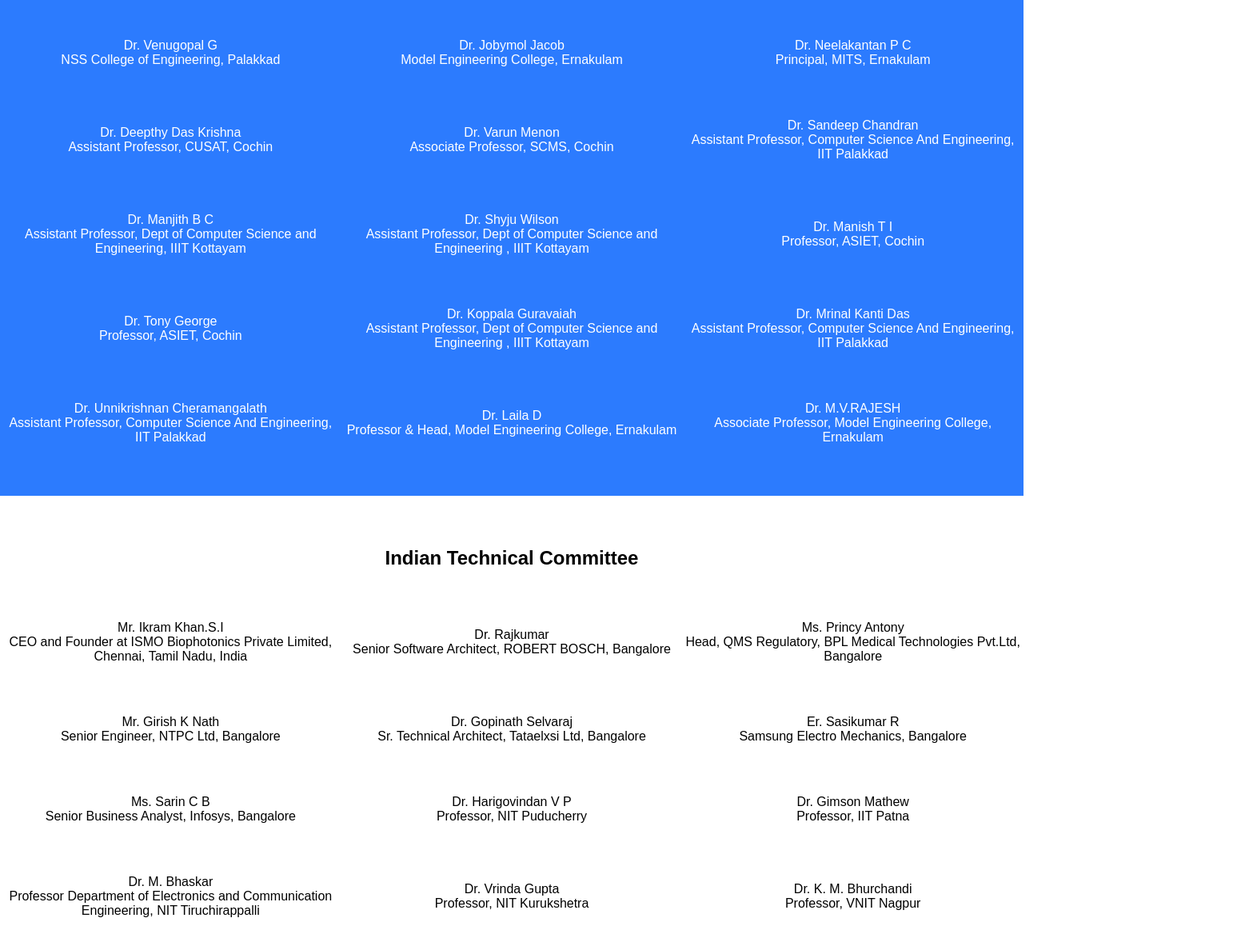
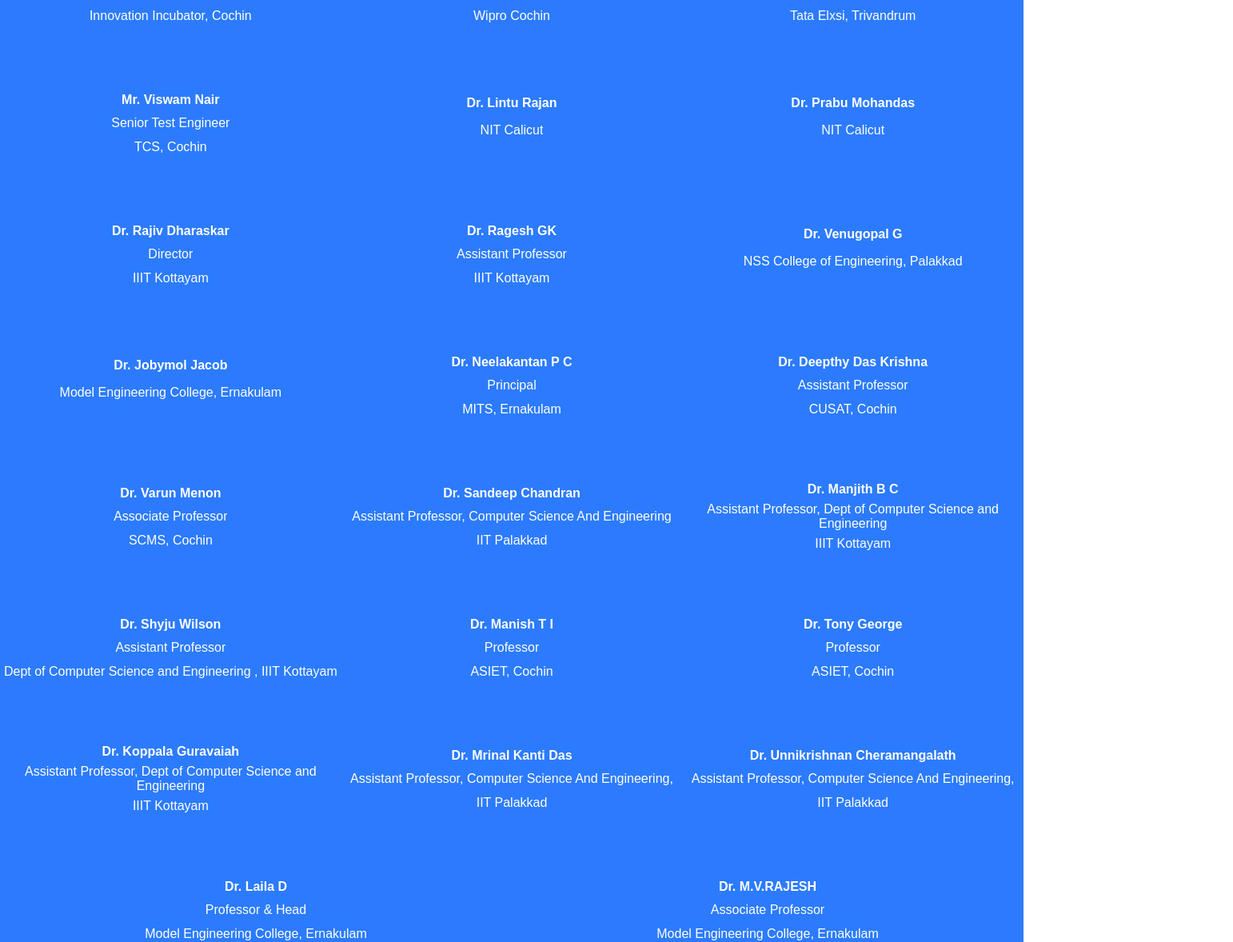
Before and after one commit to Abhijith-Jaideep/adishankara-conference, a React (Create React App) app: page / in a window 1280 px wide. Shown: the part 3600-4778 px from the top of the page at 80% size, 1542 px wide, since content can reach past the window. Built offline with nearby package versions, Linux system fonts and the light colour scheme.

Commit message:
restructured json for committee data

```diff
--- a/src/assets/Abroad Committee.json
+++ b/src/assets/Abroad Committee.json
@@ -1,62 +1,77 @@
 [
   {
     "name": "Mr. Suresh Nadapuran",
-      "designation": "System Integration & Test Engineer, Verian Medical Systems Particle Therapy GmbH & Co. KG, Germany"
+    "designation": "System Integration & Test Engineer",
+    "location": "Verian Medical Systems Particle Therapy GmbH & Co. KG, Germany"
   },
   {
     "name": "Dr. Larry Murray",
-      "designation": "Principal Image Processing Engineer, iQNECT, Singapore"
+    "designation": "Principal Image Processing Engineer",
+    "location": "iQNECT, Singapore"
   },
   {
     "name": "Dr. Rahul Sharma",
-      "designation": "AOCS Engineer, Axelspace Corporation, Tokyo, Japan"
+    "designation": "AOCS Engineer",
+    "location": "Axelspace Corporation, Tokyo, Japan"
   },
   {
     "name": "Dr. Shahid Mumtaz",
-      "designation": "Telecommunication Engineer, Huawei, Sweden"
+    "designation": "Telecommunication Engineer",
+    "location": "Huawei, Sweden"
   },
   {
     "name": "Dr. Susan Kathy Land",
-      "designation": "Programme Manager, US Federal Govt. Agency, United States"
+    "designation": "Programme Manager",
+    "location": "US Federal Govt. Agency, United States"
   },
   {
     "name": "Dr. Olivier Markowitch",
-      "designation": "Professor, Universitélibre de Bruxelles, Brussels, Belgium"
+    "designation": "Professor",
+    "location": "Universitélibre de Bruxelles, Brussels, Belgium"
   },
   {
     "name": "Dr. Pramod Govindan",
-      "designation": "Professor, University of North Florida"
+    "designation": "Professor",
+    "location": "University of North Florida"
   },
   {
     "name": "Dr. Rajeev Anand Sahu",
-      "designation": "Postdoctoral Researcher, University of Luxembourg"
+    "designation": "Postdoctoral Researcher",
+    "location": "University of Luxembourg"
   },
   {
     "name": "Dr Jose Prakash A V",
-      "designation": "Post Doc Research Fellow, University College Dublin, Ireland"
+    "designation": "Post Doc Research Fellow",
+    "location": "University College Dublin, Ireland"
   },
   {
     "name": "Dr. Robert Bestak",
-      "designation": "Professor, Czech Technical University in Prague, Czech Republic"
+    "designation": "Professor",
+    "location": "Czech Technical University in Prague, Czech Republic"
   },
   {
     "name": "Dr. Abraham Varghese",
-      "designation": "Professor, Higher College of Technology, Muscat"
+    "designation": "Professor",
+    "location": "Higher College of Technology, Muscat"
   },
   {
     "name": "Dr. Nehru Kandasamy",
-      "designation": "Department of Electrical and Computer Engineering, National University of Singapore"
+    "designation": "Department of Electrical and Computer Engineering",
+    "location": "National University of Singapore"
   },
   {
     "name": "Dr. Anoop T R",
-      "designation": "Postdoctoral Researcher, Waterloo University, Canada"
+    "designation": "Postdoctoral Researcher",
+    "location": "Waterloo University, Canada"
   },
   {
     "name": "Dr. Sunish",
-      "designation": "Postdoctoral Researcher, Waterloo University, Canada"
+    "designation": "Postdoctoral Researcher",
+    "location": "Waterloo University, Canada"
   },
   {
     "name": "Dr. Pao-Ann Hsiung",
-      "designation": "Director General, Smart Technology Office, Professor of Computer Science and Information Technology, CCU, IEEE fellow, Taiwan"
+    "designation": "Director General, Smart Technology Office, Professor of Computer Science and Information Technology",
+    "location": "CCU, IEEE fellow, Taiwan"
   }
 ]
--- a/src/assets/India Technical Committee.json
+++ b/src/assets/India Technical Committee.json
@@ -1,98 +1,122 @@
 [
   {
     "name": "Mr. Ikram Khan.S.I",
-      "designation": "CEO and Founder at ISMO Biophotonics Private Limited, Chennai, Tamil Nadu, India"
+    "designation": "CEO and Founder at ISMO Biophotonics Private Limited",
+    "location": "Chennai, Tamil Nadu, India"
   },
   {
     "name": "Dr. Rajkumar",
-      "designation": "Senior Software Architect, ROBERT BOSCH, Bangalore"
+    "designation": "Senior Software Architect",
+    "location": "ROBERT BOSCH, Bangalore"
   },
   {
     "name": "Ms. Princy Antony",
-      "designation": "Head, QMS Regulatory, BPL Medical Technologies Pvt.Ltd, Bangalore"
+    "designation": "Head, QMS Regulatory",
+    "location": "BPL Medical Technologies Pvt.Ltd, Bangalore"
   },
   {
     "name": "Mr. Girish K Nath",
-      "designation": "Senior Engineer, NTPC Ltd, Bangalore"
+    "designation": "Senior Engineer",
+    "location": "NTPC Ltd, Bangalore"
   },
   {
     "name": "Dr. Gopinath Selvaraj",
-      "designation": "Sr. Technical Architect, Tataelxsi Ltd, Bangalore"
+    "designation": "Sr. Technical Architect",
+    "location": "Tataelxsi Ltd, Bangalore"
   },
   {
     "name": "Er. Sasikumar R",
-      "designation": "Samsung Electro Mechanics, Bangalore"
+    "designation": "Samsung Electro Mechanics",
+    "location": "Bangalore"
   },
   {
     "name": "Ms. Sarin C B",
-      "designation": "Senior Business Analyst, Infosys, Bangalore"
+    "designation": "Senior Business Analyst",
+    "location": "Infosys, Bangalore"
   },
   {
     "name": "Dr. Harigovindan V P",
-      "designation": "Professor, NIT Puducherry"
+    "designation": "Professor",
+    "location": "NIT Puducherry"
   },
   {
     "name": "Dr. Gimson Mathew",
-      "designation": "Professor, IIT Patna"
+    "designation": "Professor",
+    "location": "IIT Patna"
   },
   {
     "name": "Dr. M. Bhaskar",
-      "designation": "Professor Department of Electronics and Communication Engineering, NIT Tiruchirappalli"
+    "designation": "Professor Department of Electronics and Communication Engineering",
+    "location": "NIT Tiruchirappalli"
   },
   {
     "name": "Dr. Vrinda Gupta",
-      "designation": "Professor, NIT Kurukshetra"
+    "designation": "Professor",
+    "location": "NIT Kurukshetra"
   },
   {
     "name": "Dr. K. M. Bhurchandi",
-      "designation": "Professor, VNIT Nagpur"
+    "designation": "Professor",
+    "location": "VNIT Nagpur"
   },
   {
     "name": "Dr. M. Sridevi",
-      "designation": "Assistant Professor, Dept of Computer Science and Engineering, National Institute of Technology, Tiruchirapalli"
+    "designation": "Assistant Professor, Dept of Computer Science and Engineering",
+    "location": "National Institute of Technology, Tiruchirapalli"
   },
   {
     "name": "Dr. R. Mohan",
-      "designation": "Assistant Professor, Dept of Computer Science and Engineering, National Institute of Technology, Tiruchirapalli"
+    "designation": "Assistant Professor, Dept of Computer Science and Engineering",
+    "location": "National Institute of Technology, Tiruchirapalli"
   },
   {
     "name": "Dr. Masilamani",
-      "designation": "Associate Professor, CSE, IIIT DM, Kancheepuram"
+    "designation": "Associate Professor, CSE, IIIT DM, Kancheepuram",
+    "location": null
   },
   {
     "name": "K Sri Rama Murty",
-      "designation": "Associate Professor, Department of Electrical Engineering, IIT Hyderabad"
+    "designation": "Associate Professor, Department of Electrical Engineering",
+    "location": "IIT Hyderabad"
   },
   {
     "name": "Dr. B. Shameedha Begum",
-      "designation": "Assistant Professor, Dept of Computer Science and Engineering, National Institute of Technology, Tiruchirapalli"
+    "designation": "Assistant Professor, Dept of Computer Science and Engineering",
+    "location": "National Institute of Technology, Tiruchirapalli"
   },
   {
     "name": "Dr. Jaidhar C D",
-      "designation": "Associate Professor, IT department, NITK, Surathkal"
+    "designation": "Associate Professor, IT department",
+    "location": "NITK, Surathkal"
   },
   {
     "name": "Dr. Kandaswamy",
-      "designation": "Professor, CSE, NITK, Surathkal"
+    "designation": "Professor, CSE",
+    "location": "NITK, Surathkal"
   },
   {
     "name": "Dr. B. Nithya",
-      "designation": "Assistant Professor, Dept of Computer Science and Engineering, National Institute of Technology, Tiruchirapalli"
+    "designation": "Assistant Professor, Dept of Computer Science and Engineering",
+    "location": "National Institute of Technology, Tiruchirapalli"
   },
   {
     "name": "Dr. Sukhendu Das",
-      "designation": "Professor, Dept of Computer Science and Engineering, IIT Madras"
+    "designation": "Professor, Dept of Computer Science and Engineering",
+    "location": "IIT Madras"
   },
   {
     "name": "Dr. V Krishna Nandivada",
-      "designation": "Professor, Dept of Computer Science and Engineering, IIT Madras"
+    "designation": "Professor, Dept of Computer Science and Engineering",
+    "location": "IIT Madras"
   },
   {
     "name": "Dr. Sai Dhiraj Amuru",
-      "designation": "Adjunct Assistant Professor, IIT Hyderabad"
+    "designation": "Adjunct Assistant Professor",
+    "location": "IIT Hyderabad"
   },
   {
     "name": "Dr. Abhinav Kumar",
-      "designation": "Associate Professor, Department of Electrical Engineering, IIT Hyderabad"
+    "designation": "Associate Professor, Department of Electrical Engineering",
+    "location": "IIT Hyderabad"
   }
 ]
--- a/src/assets/Kerala Technical Commitee.json
+++ b/src/assets/Kerala Technical Commitee.json
@@ -1,134 +1,162 @@
 [
   {
     "name": "Mr. Renjith C V",
-      "designation": "Electrical Architect, Philips Health Care, Cochin"
+    "designation": "Electrical Architect",
+    "location": "Philips Health Care, Cochin"
   },
   {
     "name": "Mr. Sreenath SV",
-      "designation": "Senior Engineer, Design Alpha , Kochin"
+    "designation": "Senior Engineer",
+    "location": "Design Alpha, Kochin"
   },
   {
     "name": "Shri. Praveen Raj",
-      "designation": "Senior Scientist, CSIR – NIIST, Thiruvananthapuram"
+    "designation": "Senior Scientist",
+    "location": "CSIR – NIIST, Thiruvananthapuram"
   },
   {
     "name": "Mr. Satheesh Kumar",
-      "designation": "Principal Consultant, Wipro, Cochin"
+    "designation": "Principal Consultant",
+    "location": "Wipro, Cochin"
   },
   {
     "name": "Mr. Vijay Nair",
-      "designation": "CTO, Assyst International Pvt. Ltd, Cochin"
+    "designation": "CTO",
+    "location": "Assyst International Pvt. Ltd, Cochin"
   },
   {
     "name": "Mr. Davis Jose",
-      "designation": "Lead Engineer, Hardware R &D Inforce Computing, Cochin"
-    },
-    {
-      "name": "Shri. Praveen Raj",
-      "designation": "Senior Scientist, CSIR – NIIST, Thiruvananthapuram"
+    "designation": "Lead Engineer",
+    "location": "Hardware R &D Inforce Computing, Cochin"
   },
   {
     "name": "Mr. Arun Unnikrishnan",
-      "designation": "Senior VLSI Engineer, Wipro Cochin"
+    "designation": "Senior VLSI Engineer",
+    "location": "Wipro Cochin"
   },
   {
     "name": "Ms. Tincy Rose",
-      "designation": "Project Engineer, Wipro Cochin"
+    "designation": "Project Engineer",
+    "location": "Wipro Cochin"
   },
   {
     "name": "Mr. Vinu Krishnan R",
-      "designation": "Associate-Projects at CTS Cochin"
+    "designation": "Associate-Projects at CTS",
+    "location": "Cochin"
   },
   {
     "name": "Mr. Karthik K",
-      "designation": "AI Engineer, Innovation Incubator, Cochin"
+    "designation": "AI Engineer",
+    "location": "Innovation Incubator, Cochin"
   },
   {
     "name": "Mr. Aaruni P M",
-      "designation": "VLSI Engineer, Wipro Cochin"
+    "designation": "VLSI Engineer",
+    "location": "Wipro Cochin"
   },
   {
     "name": "Ms. Dhanya R",
-      "designation": "Senior Engineer, Tata Elxsi, Trivandrum"
+    "designation": "Senior Engineer",
+    "location": "Tata Elxsi, Trivandrum"
   },
   {
     "name": "Mr. Viswam Nair",
-      "designation": "Senior Test Engineer, TCS, Cochin"
+    "designation": "Senior Test Engineer",
+    "location": "TCS, Cochin"
   },
   {
     "name": "Dr. Lintu Rajan",
-      "designation": "NIT Calicut"
+    "designation": "NIT Calicut",
+    "location": null
   },
   {
     "name": "Dr. Prabu Mohandas",
-      "designation": "NIT Calicut"
+    "designation": "NIT Calicut",
+    "location": null
   },
   {
     "name": "Dr. Rajiv Dharaskar",
-      "designation": "Director,IIIT Kottayam"
+    "designation": "Director",
+    "location": "IIIT Kottayam"
   },
   {
     "name": "Dr. Ragesh GK",
-      "designation": "Assistant Professor, IIIT Kottayam"
+    "designation": "Assistant Professor",
+    "location": "IIIT Kottayam"
   },
   {
     "name": "Dr. Venugopal G",
-      "designation": "NSS College of Engineering, Palakkad"
+    "designation": "NSS College of Engineering, Palakkad",
+    "location": null
   },
   {
     "name": "Dr. Jobymol Jacob",
-      "designation": "Model Engineering College, Ernakulam"
+    "designation": "Model Engineering College, Ernakulam",
+    "location": null
   },
   {
     "name": "Dr. Neelakantan P C",
-      "designation": "Principal, MITS, Ernakulam"
+    "designation": "Principal",
+    "location": "MITS, Ernakulam"
   },
   {
     "name": "Dr. Deepthy Das Krishna",
-      "designation": "Assistant Professor, CUSAT, Cochin"
+    "designation": "Assistant Professor",
+    "location": "CUSAT, Cochin"
   },
   {
     "name": "Dr. Varun Menon",
-      "designation": "Associate Professor, SCMS, Cochin"
+    "designation": "Associate Professor",
+    "location": "SCMS, Cochin"
   },
   {
     "name": "Dr. Sandeep Chandran",
-      "designation": "Assistant Professor, Computer Science And Engineering, IIT Palakkad"
+    "designation": "Assistant Professor, Computer Science And Engineering",
+    "location": "IIT Palakkad"
   },
   {
     "name": "Dr. Manjith B C",
-      "designation": "Assistant Professor, Dept of Computer Science and Engineering, IIIT Kottayam"
+    "designation": "Assistant Professor, Dept of Computer Science and Engineering",
+    "location": "IIIT Kottayam"
   },
   {
     "name": "Dr. Shyju Wilson",
-      "designation": "Assistant Professor, Dept of Computer Science and Engineering , IIIT Kottayam"
+    "designation": "Assistant Professor",
+    "location": "Dept of Computer Science and Engineering , IIIT Kottayam"
   },
   {
     "name": "Dr. Manish T I",
-      "designation": "Professor, ASIET, Cochin"
+    "designation": "Professor",
+    "location": "ASIET, Cochin"
   },
   {
     "name": "Dr. Tony George",
-      "designation": "Professor, ASIET, Cochin"
+    "designation": "Professor",
+    "location": "ASIET, Cochin"
   },
   {
     "name": "Dr. Koppala Guravaiah",
-      "designation": "Assistant Professor, Dept of Computer Science and Engineering , IIIT Kottayam"
+    "designation": "Assistant Professor, Dept of Computer Science and Engineering",
+    "location": "IIIT Kottayam"
   },
   {
     "name": "Dr. Mrinal Kanti Das",
-      "designation": "Assistant Professor, Computer Science And Engineering, IIT Palakkad"
+    "designation": "Assistant Professor, Computer Science And Engineering, ",
+    "location": "IIT Palakkad"
   },
   {
     "name": "Dr. Unnikrishnan Cheramangalath",
-      "designation": "Assistant Professor, Computer Science And Engineering, IIT Palakkad"
+    "designation": "Assistant Professor, Computer Science And Engineering, ",
+    "location": "IIT Palakkad"
   },
   {
     "name": "Dr. Laila D",
-      "designation": "Professor & Head, Model Engineering College, Ernakulam"
+    "designation": "Professor & Head",
+    "location": "Model Engineering College, Ernakulam"
   },
   {
     "name": "Dr. M.V.RAJESH",
-      "designation": "Associate Professor, Model Engineering College, Ernakulam"
+    "designation": "Associate Professor",
+    "location": " Model Engineering College, Ernakulam"
   }
 ]
--- a/src/components/Committee/IndiaCommittee.jsx
+++ b/src/components/Committee/IndiaCommittee.jsx
@@ -16,6 +16,9 @@
                         <div className='designation'>
                             {item.designation}
                         </div>
+                        <div className='location'>
+                            {item.location}
+                        </div>
                     </div>
                 })
                 }
--- a/src/components/Committee/KeralaCommittee.jsx
+++ b/src/components/Committee/KeralaCommittee.jsx
@@ -16,6 +16,9 @@
                         <div className='designation'>
                             {item.designation}
                         </div>
+                        <div className='location'>
+                            {item.location}
+                        </div>
                     </div>
                 })
                 }
--- a/src/components/Committee/committee.css
+++ b/src/components/Committee/committee.css
@@ -24,8 +24,12 @@
     flex: 1 0 30%;
     display: flex;
     flex-direction: column;
-    justify-content: center;
+    justify-content: space-evenly;
     align-items: center;
     margin-bottom: 5%;
+    min-height: 100px;
+}
 
+.name{
+    font-weight: bold;
 }
--- a/src/components/Hero/hero.css
+++ b/src/components/Hero/hero.css
@@ -1,6 +1,7 @@
 main{
     height: 100vh;
     width: 100vw;
+
 }
 
 video{
--- a/src/index.css
+++ b/src/index.css
@@ -3,4 +3,5 @@
     margin:0;
     padding:0;
     font-family: 'Poppins', sans-serif;
+    overflow-x: hidden;
 }
```
Lines whose indentation alone changed are shown as unchanged.
